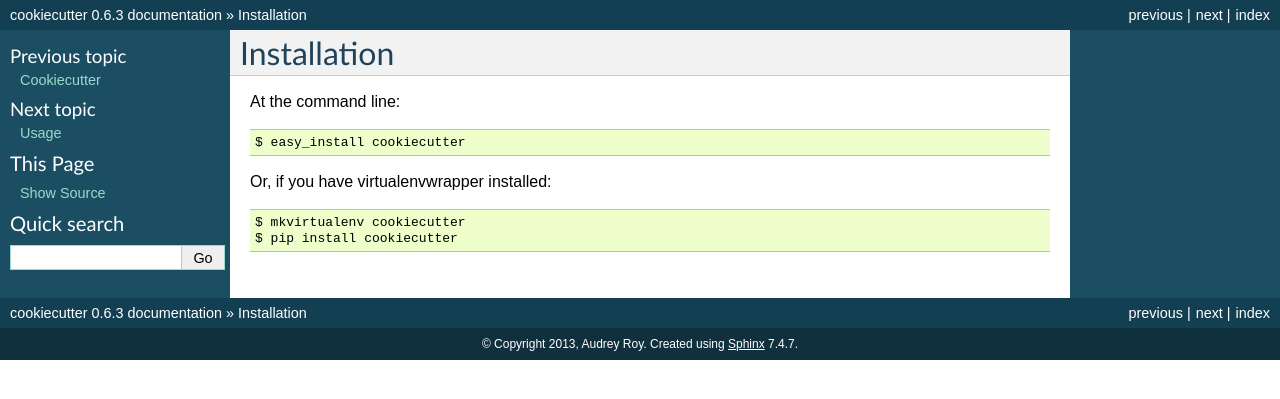
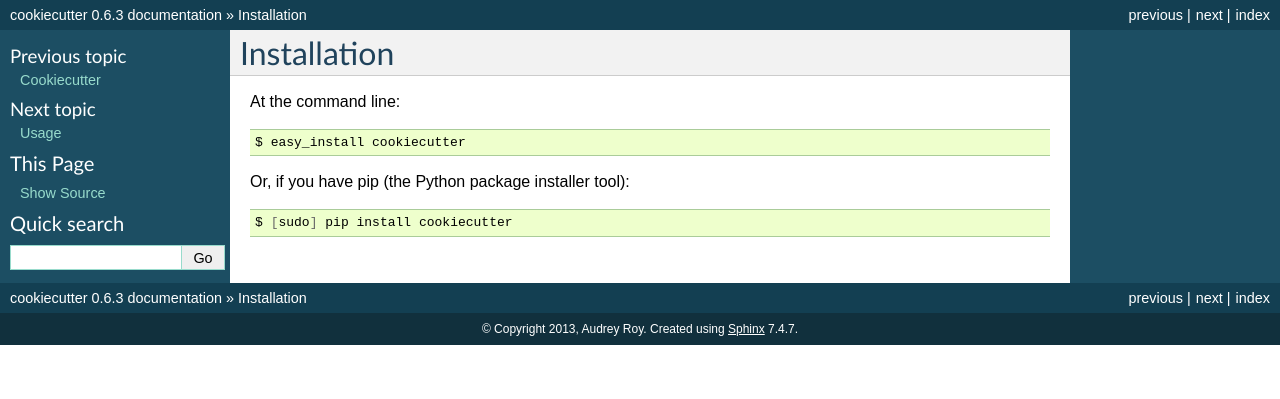
Before and after one commit to c-allen-tech/cookie, a Sphinx documentation site: the page built from docs/installation.rst, in a window 1280 px wide. Shown: the top 399 px of the page. Built offline with Sphinx 7.4.7, drawn with Linux system fonts in a browser that asks for light colours; formulas are drawn with MathJax 3.

Commit message:
Remove virtualenvwrapper from install instructions. Syntax highlighting.

```diff
--- a/docs/installation.rst
+++ b/docs/installation.rst
@@ -2,11 +2,14 @@
 Installation
 ============
 
-At the command line::
+At the command line:
+
+.. code-block:: bash
 
     $ easy_install cookiecutter
 
-Or, if you have virtualenvwrapper installed::
+Or, if you have pip (the Python package installer tool):
 
-    $ mkvirtualenv cookiecutter
-    $ pip install cookiecutter
+.. code-block:: bash
+
+    $ [sudo] pip install cookiecutter
```
